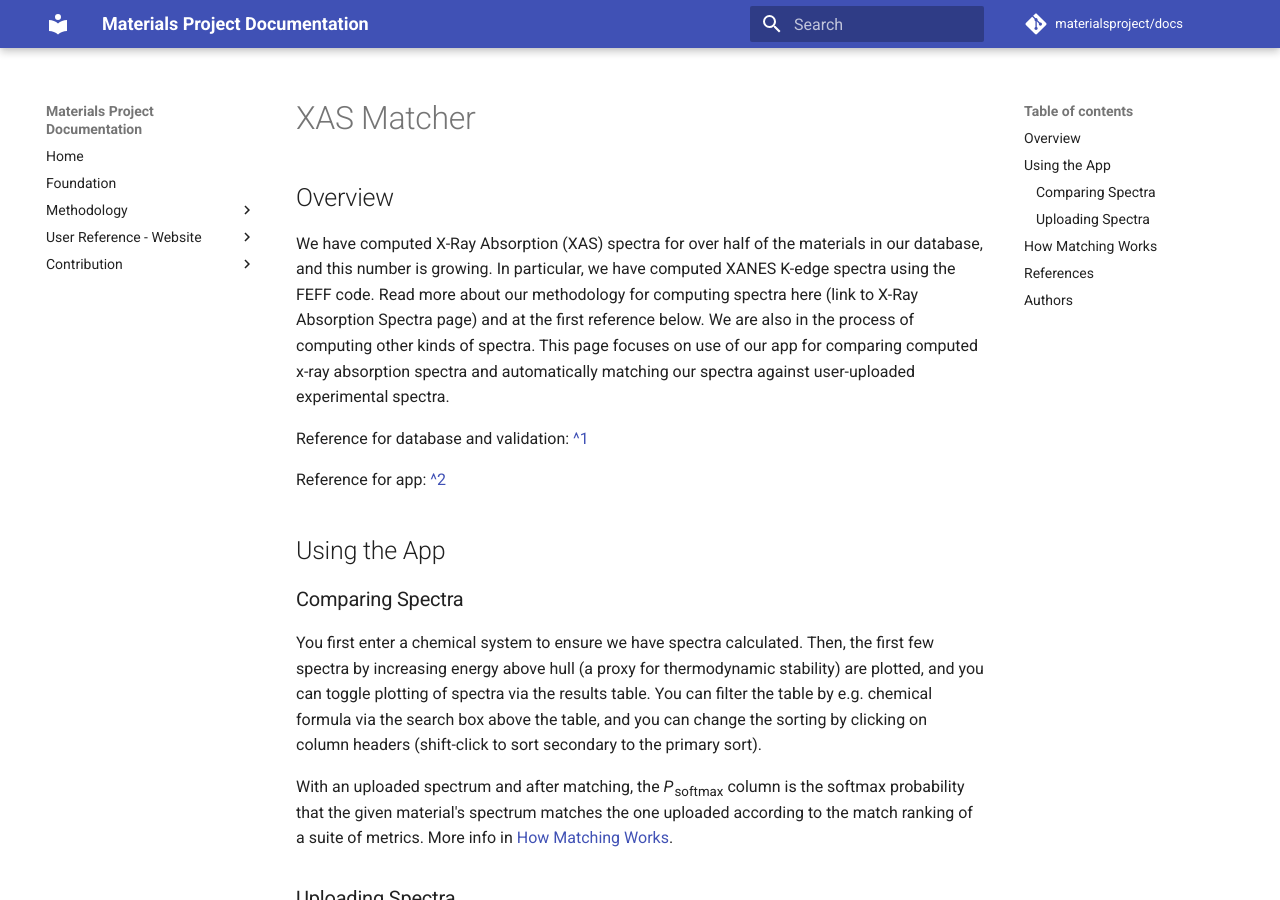
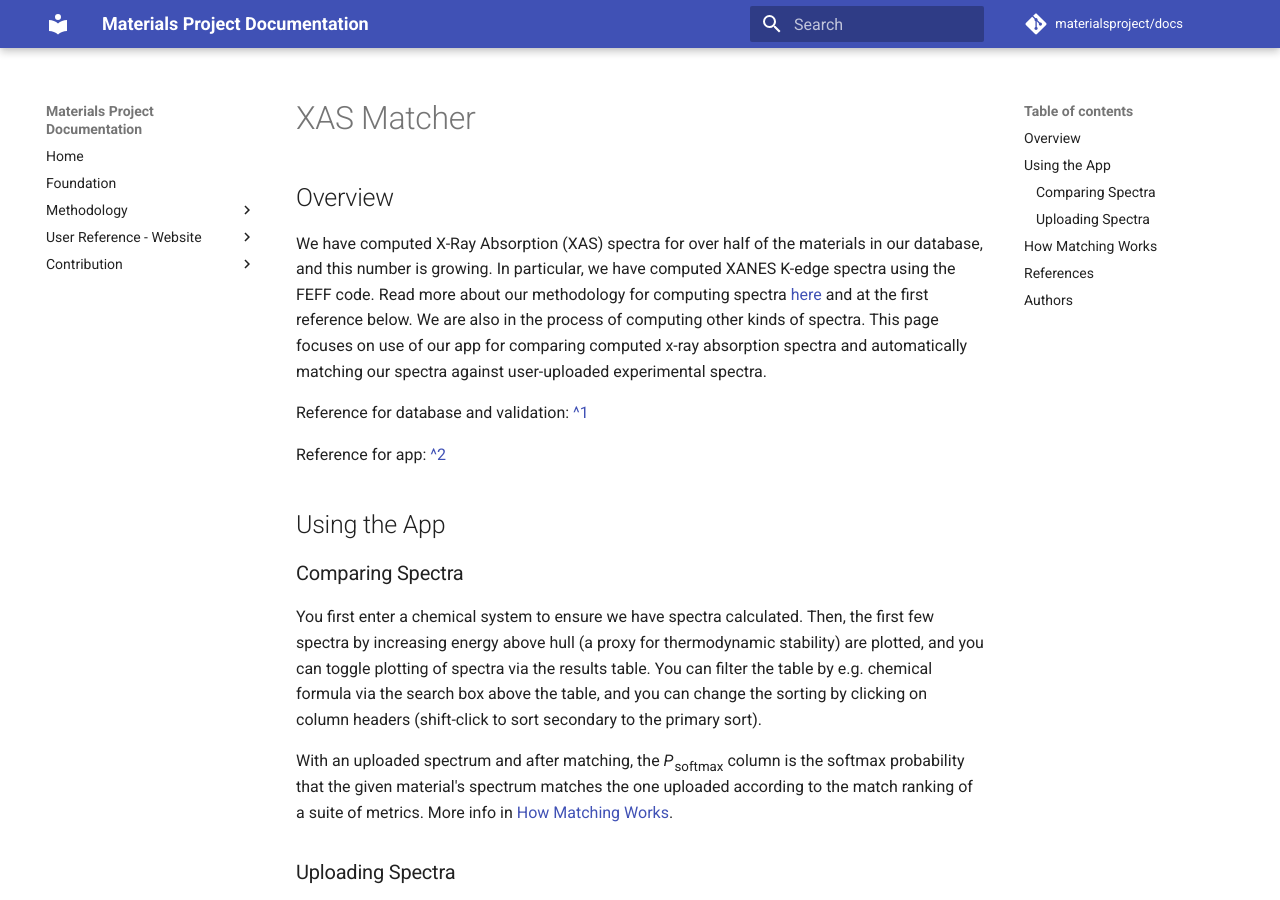
Before and after one commit to materialsproject/docs, an MkDocs documentation site: the page built from docs/user-guide/xas-matcher.md, in a window 1280 px wide and 900 px high. Built offline with MkDocs 1.6.1 and Material for MkDocs 9.7.7, drawn with Linux system fonts in a browser that asks for light colours; comment, search, counter and statistics services are not loaded.

Commit message:
Add link to internal XAS page

```diff
--- a/docs/user-guide/xas-matcher.md
+++ b/docs/user-guide/xas-matcher.md
@@ -1,6 +1,6 @@
 # XAS Matcher
 ## Overview
-We have computed X-Ray Absorption (XAS) spectra for over half of the materials in our database, and this number is growing. In particular, we have computed XANES K-edge spectra using the FEFF code. Read more about our methodology for computing spectra here (link to X-Ray Absorption Spectra page) and at the first reference below. We are also in the process of computing other kinds of spectra. This page focuses on use of our app for comparing computed x-ray absorption spectra and automatically matching our spectra against user-uploaded experimental spectra.
+We have computed X-Ray Absorption (XAS) spectra for over half of the materials in our database, and this number is growing. In particular, we have computed XANES K-edge spectra using the FEFF code. Read more about our methodology for computing spectra [here](xray-absorption-spectra) and at the first reference below. We are also in the process of computing other kinds of spectra. This page focuses on use of our app for comparing computed x-ray absorption spectra and automatically matching our spectra against user-uploaded experimental spectra.
 
 Reference for database and validation: [^1]
 
```
